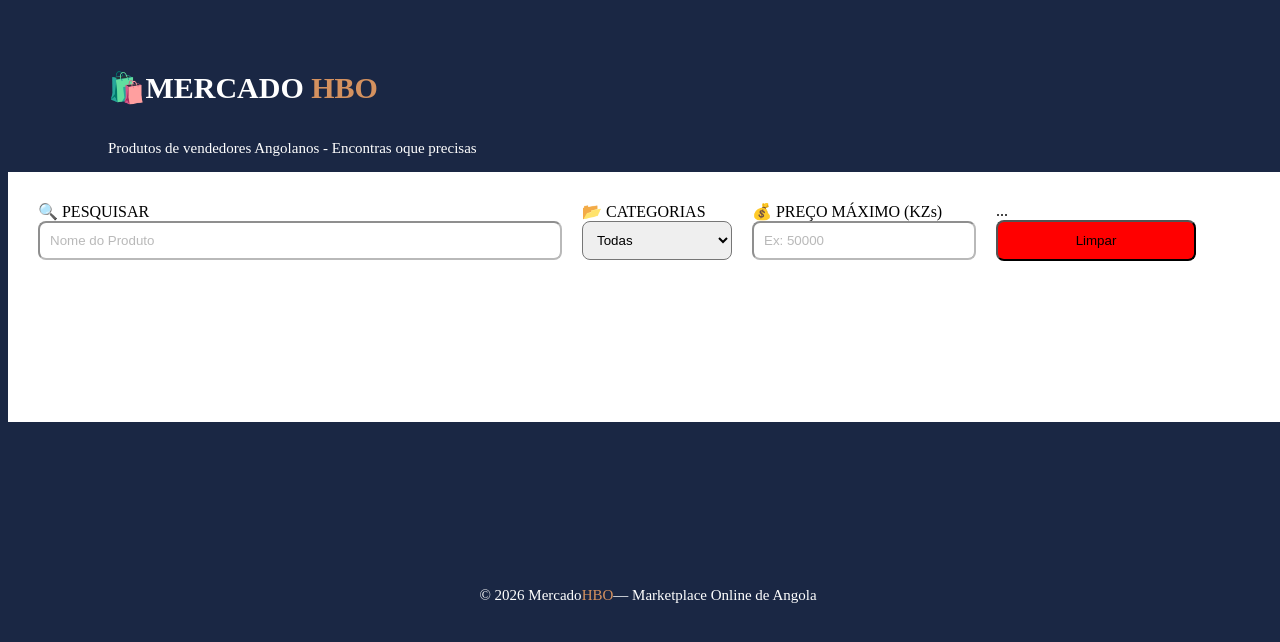
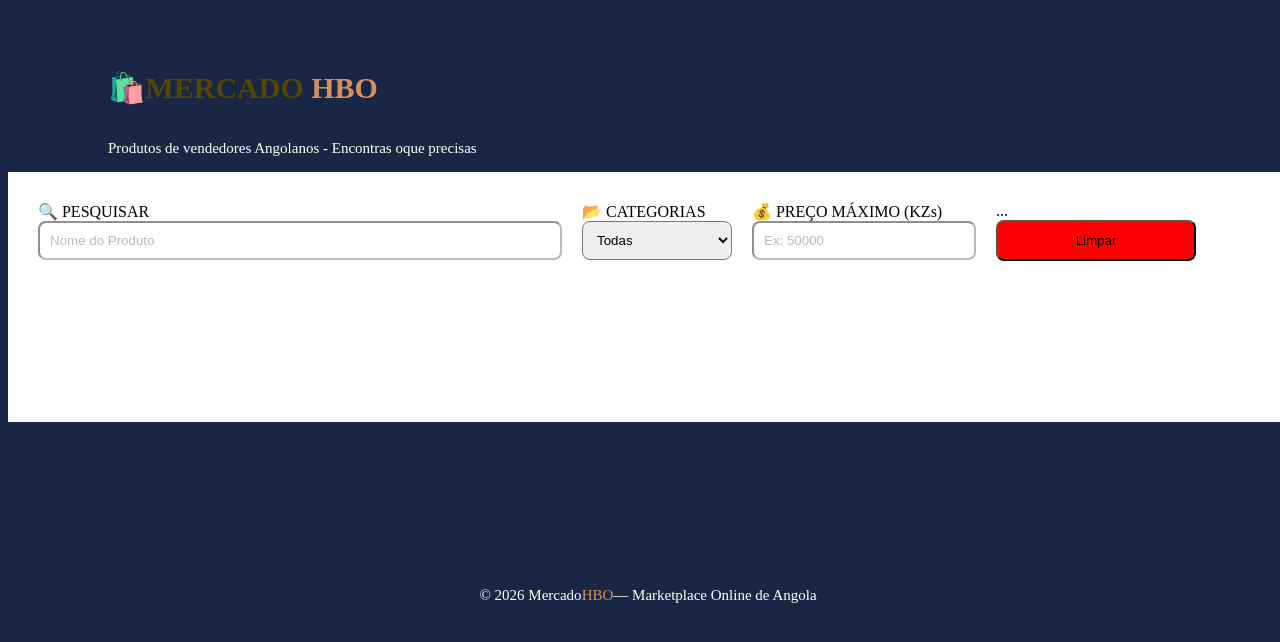
Before and after one commit to FernandoCosta333/MercadoVendaJa, a website: page HTML/loja.html in a window 1280 px wide. Drawn offline with Linux system fonts and the light colour scheme.

Commit message:
Mais alterações básicas 01

```diff
--- a/CSS/loja.css
+++ b/CSS/loja.css
@@ -75,3 +75,8 @@ input{
     justify-content: center;
     padding-top: 150px;
 }
+
+a{
+    text-decoration: none;
+   color: #534702;
+}
--- a/HTML/loja.html
+++ b/HTML/loja.html
@@ -9,7 +9,7 @@
 
 <body>
     <div id="titulo">
-        <h1>🛍️MERCADO <span>HBO</span></h1>
+        <h1><a href="./index.html">🛍️MERCADO <span>HBO</a></span></h1>
         <p>Produtos de vendedores Angolanos - Encontras oque precisas</p>
 
     </div>
```
Also changed, not shown: HTML/index.html (+2 -2 lines).
